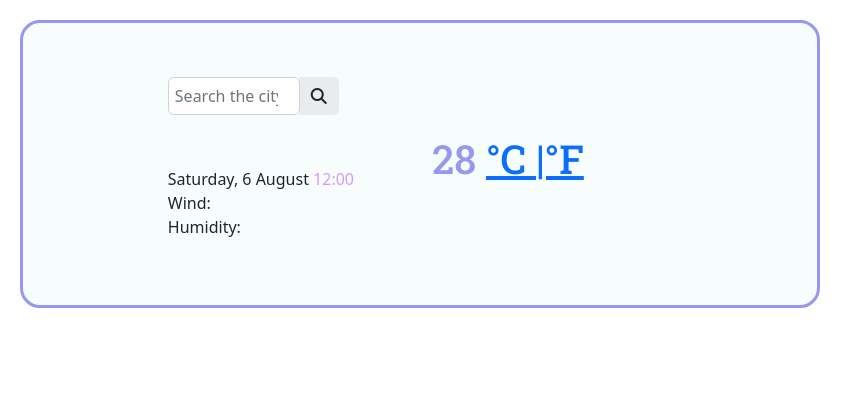
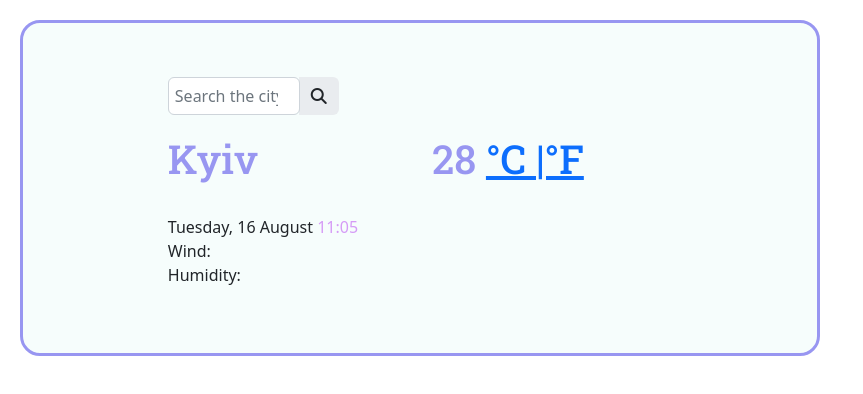
Before and after one commit to vikrur/Victorias-weather-2, a plain HTML site: page index.html in a window 1280 px wide. Shown: the whole page, without its empty margins (0-863 px from the left). Drawn offline with nearby package versions, Linux system fonts and the light colour scheme; no server answers.

Commit message:
Update index.html

```diff
--- a/index.html
+++ b/index.html
@@ -116,6 +116,6 @@
       </div>
     </div>
 
-    <script src="index0.js"></script>
+    <script src="index.js"></script>
   </body>
 </html>
```
